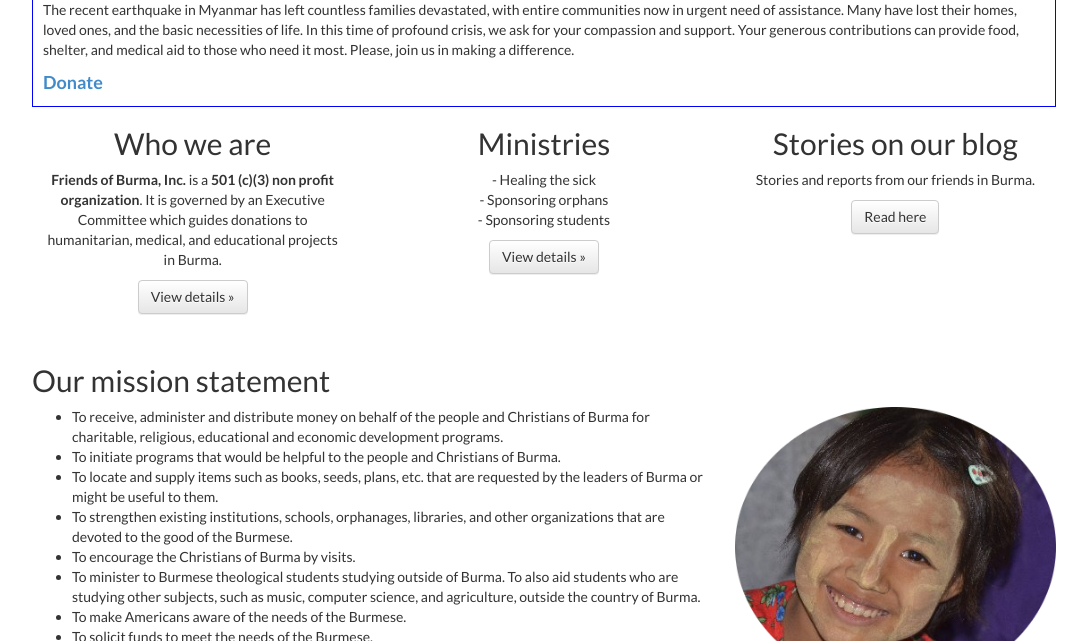
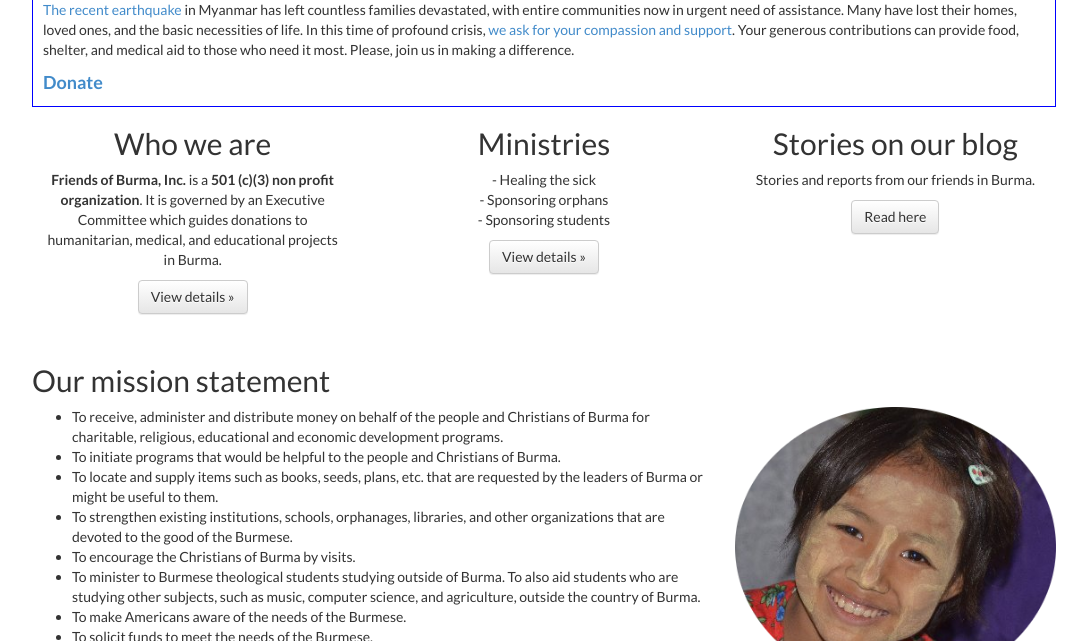
Before and after one commit to friendsofburma/friendsofburma.github.io, a Jekyll site: the page built from index.html, in a window 1280 px wide and 900 px high, scrolled down 825 px, cut to the strip 259-900 px from the top of the window. Shown: the whole strip, without its empty margins (96-1183 px from the left). Built offline with Jekyll 4.4.1, drawn with Linux system fonts in a browser that asks for light colours; part of the change alters nothing that is shown.

```diff
--- a/index.html
+++ b/index.html
@@ -14,7 +14,7 @@ link: home
             <div style="border-style:solid;border-width:1px;border-color:blue;padding-left:10px;padding-right:10px;padding-top:0px;padding-bottom:0px;">
                 <h2>Special updates about Burma</h2>
                 <p>Dear Faithful Supporter of Friends of Burma,<br/>
-                    The recent earthquake in Myanmar has left countless families devastated, with entire communities now in urgent need of assistance. Many have lost their homes, loved ones, and the basic necessities of life. In this time of profound crisis, we ask for your compassion and support. Your generous contributions can provide food, shelter, and medical aid to those who need it most. Please, join us in making a difference.
+                    <a href="https://www.bbc.com/news/articles/crlxlxd7882o">The recent earthquake</a> in Myanmar has left countless families devastated, with entire communities now in urgent need of assistance. Many have lost their homes, loved ones, and the basic necessities of life. In this time of profound crisis, <a href="https://blog.friendsofburma.org/2025/03/earthquake-in-burma-myanmar.html">we ask for your compassion and support</a>. Your generous contributions can provide food, shelter, and medical aid to those who need it most. Please, join us in making a difference.
                 </p>
                 <p>
                     <div style="font-weight:bold;font-size:large;">
```
